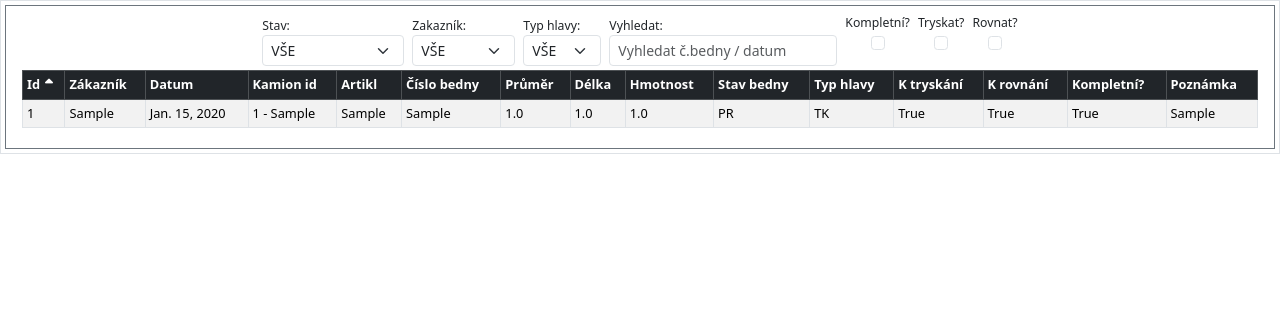
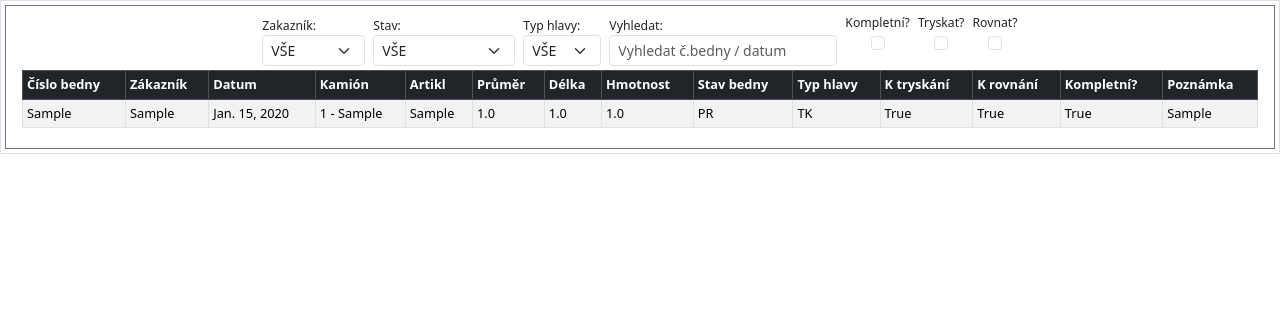
Before and after one commit to zpilat/Django_order_processing, a Django app: page /bedny/ in a window 1280 px wide. Shown: the top 310 px of the page. Run offline with Django 5.2, Linux system fonts and the light colour scheme; a user stored in the database is signed in; tables that the repository leaves empty hold one stand-in row (values such as "Sample post").

Commit message:
úpravy modelů a zobrazení polí

```diff
--- a/orders/admin.py
+++ b/orders/admin.py
@@ -45,7 +45,7 @@ class ZakazkaAdmin(admin.ModelAdmin):
 
 @admin.register(Bedna)
 class BednaAdmin(admin.ModelAdmin):
-    list_display = ('id', 'zakazka_id', 'cislo_bedny', 'stav_bedny', 'zakazka_id__typ_hlavy', 'tryskat', 'rovnat', 'poznamka')
+    list_display = ('id', 'cislo_bedny', 'zakazka_id', 'stav_bedny', 'zakazka_id__typ_hlavy', 'tryskat', 'rovnat', 'poznamka')
     list_editable = ('stav_bedny', 'tryskat', 'rovnat', 'poznamka')
     search_fields = ('cislo_bedny',)
     list_filter = ('zakazka_id__kamion_id__zakaznik_id', 'zakazka_id__kamion_id__datum', 'stav_bedny', 'zakazka_id__typ_hlavy')
--- a/orders/models.py
+++ b/orders/models.py
@@ -19,6 +19,11 @@ class StavBednyChoice(models.TextChoices):
     OTRYSKANA = 'OT', 'Otryskaná'
     K_EXPEDICI = 'KE', 'K expedici'
     EXPEDOVANO = 'EX', 'Expedováno'
+
+class PrioritaChoice(models.TextChoices):
+    STANDARDNI = 'STAN', 'Standardní'
+    STREDNI = 'P2', 'Priorita P2'
+    VYSOKA = 'P1', 'Priorita P1'
 
 class Zakaznik(models.Model):
     nazev = models.CharField(max_length=100)
@@ -48,13 +53,13 @@ class Kamion(models.Model):
     class Meta:
         verbose_name = 'Kamión'
         verbose_name_plural = 'Kamióny'
-        ordering = ['-datum']
+        ordering = ['id']
 
     def __str__(self):
         return f'{self.id} - {self.zakaznik_id.zkratka}'
 
 class Zakazka(models.Model):
-    kamion_id = models.ForeignKey(Kamion, on_delete=models.CASCADE, related_name='zakazky')
+    kamion_id = models.ForeignKey(Kamion, on_delete=models.CASCADE, related_name='zakazky', verbose_name='Kamión')
     artikl = models.CharField(max_length=100, verbose_name='Artikl')
     prumer = models.DecimalField(max_digits=4, decimal_places=1, verbose_name='Průměr')
     delka = models.DecimalField(max_digits=6, decimal_places=1, verbose_name='Délka')
@@ -62,12 +67,13 @@ class Zakazka(models.Model):
     typ_hlavy = models.CharField(choices=TypHlavyChoice.choices, max_length=3, verbose_name='Typ hlavy')
     nazev = models.CharField(max_length=100, verbose_name='Název')
     komplet = models.BooleanField(default=False, verbose_name='Kompletní?')
+    priorita = models.CharField(choices=PrioritaChoice.choices, max_length=5, verbose_name='Priorita')
     history = HistoricalRecords()
 
     class Meta:
         verbose_name = 'Zakázka'
         verbose_name_plural = 'Zakázky'
-        ordering = ['-kamion_id__id']
+        ordering = ['id']
 
     def __str__(self):
         return f'{self.kamion_id.id} {self.kamion_id.zakaznik_id.zkratka} - {self.kamion_id.datum} - {self.artikl} - {self.prumer}x{self.delka}'
--- a/orders/templates/orders/bedny_list.html
+++ b/orders/templates/orders/bedny_list.html
@@ -11,21 +11,21 @@
     hx-trigger="change, keyup delay:400ms from:input, submit"
     class="row justify-content-center align-items-start small my-1 g-2"
 >
+    {# Select zakaznik filtr: #}
+    <div class="col-auto my-0">
+        <label for="zakaznik_filter" class="me-2 my-0 form-label small">Zakazník:</label>
+        <select name="zakaznik_filter" class="form-select form-select-sm me-2" id="zakaznik_filter">
+            {% for value, label in zakaznik_choices %}
+            <option value="{{ value }}" {% if request.GET.zakaznik_filter == value %}selected{% endif %}>{{ label }}</option>
+            {% endfor %}
+        </select>
+    </div>
     {# Select stav filtr: #}
     <div class="col-auto my-0">
         <label for="stav_filter" class="me-2 my-0 form-label small">Stav:</label>
         <select name="stav_filter" class="form-select form-select-sm" id="stav_filter">
             {% for value, label in stav_choices %}
             <option value="{{ value }}" {% if request.GET.stav_filter == value %}selected{% endif %}>{{ label }}</option>
-            {% endfor %}
-        </select>
-    </div>
-    {# Select zakaznik filtr: #}
-    <div class="col-auto my-0">
-        <label for="zakaznik_filter" class="me-2 my-0 form-label small">Zakazník:</label>
-        <select name="zakaznik_filter" class="form-select form-select-sm me-2" id="zakaznik_filter">
-            {% for value, label in zakaznik_choices %}
-            <option value="{{ value }}" {% if request.GET.zakaznik_filter == value %}selected{% endif %}>{{ label }}</option>
             {% endfor %}
         </select>
     </div>
--- a/orders/views.py
+++ b/orders/views.py
@@ -39,10 +39,12 @@ class BednyListView(LoginRequiredMixin, ListView):
         """
         context = super().get_context_data(**kwargs)
 
-        columns_fields = ['id', 'zakazka_id__kamion_id__zakaznik_id__zkratka', 'zakazka_id__kamion_id__datum',
-                          'zakazka_id__kamion_id', 'zakazka_id__artikl', 'cislo_bedny', 'zakazka_id__prumer',
-                          'zakazka_id__delka', 'hmotnost', 'stav_bedny', 'zakazka_id__typ_hlavy', 'tryskat',
-                          'rovnat', 'zakazka_id__komplet', 'poznamka',]
+        columns_fields = [
+            'cislo_bedny', 'zakazka_id__kamion_id__zakaznik_id__zkratka', 'zakazka_id__kamion_id__datum',
+            'zakazka_id__kamion_id', 'zakazka_id__artikl', 'zakazka_id__prumer', 'zakazka_id__delka', 'hmotnost',
+            'stav_bedny', 'zakazka_id__typ_hlavy', 'tryskat', 'rovnat', 'zakazka_id__komplet', 'poznamka',
+        ]
+        # Získání názvů sloupců pro zobrazení v tabulce - slovník {pole: názvy sloupců}
         columns = {field: get_verbose_name_for_column(Bedna, field) for field in columns_fields}
         columns['zakazka_id__kamion_id__zakaznik_id__zkratka'] = 'Zákazník'
         stav_choices = [("", "VŠE")] + list(StavBednyChoice.choices)
```
